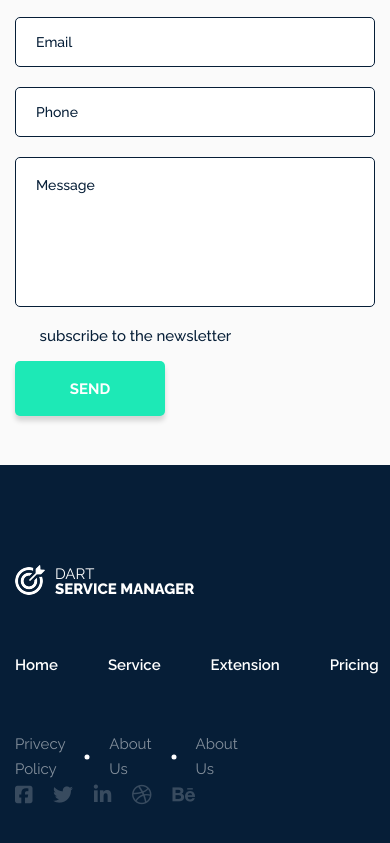
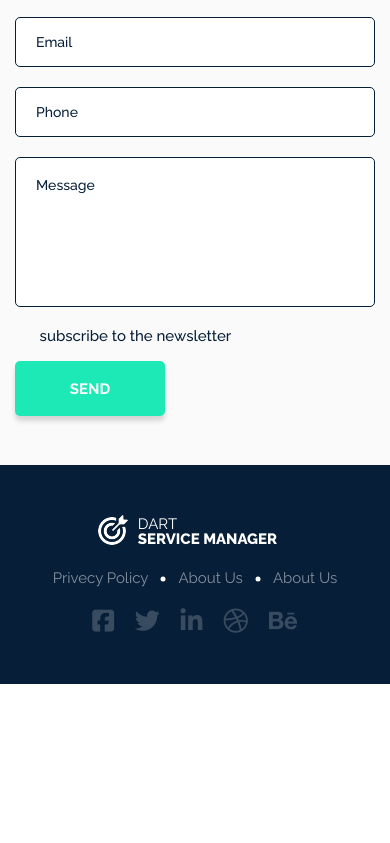
Before and after one commit to nikitakochunov/Dart-Service-Manager, a plain HTML site: page #src/index.html in a window 390 px wide. Shown: the part 4705-5548 px from the top of the page. After the commit the page ends 5389 px from the top, so only its background shows below. Drawn offline with nearby package versions, Linux system fonts and the light colour scheme; files that its build step writes are made by us from their sources; files whose address does not match are found by name; a web font is replaced by a local one.

Commit message:
adaptive footer

```diff
--- a/#src/scss/sections/08 footer.scss
+++ b/#src/scss/sections/08 footer.scss
@@ -19,6 +19,32 @@
   }
   &__menu {
     justify-content: flex-end;
+  }
+  @media (max-width: 1200px) {
+    padding: 80px 0;
+  }
+  @media (max-width: 1000px) {
+    padding: 70px 0;
+  }
+
+  @media (max-width: 768px) {
+    padding: 50px 0;
+    &__row {
+      @include flex(column);
+      align-items: center;
+      justify-content: space-between;
+    }
+
+    &__column {
+      flex: 0 1 auto;
+      &:nth-child(1),
+      &:nth-child(3) {
+        margin-bottom: 17px;
+      }
+      &:nth-child(2) {
+        display: none;
+      }
+    }
   }
 }
 
@@ -56,6 +82,14 @@
       opacity: 1;
     }
   }
+  @media (max-width: 768px) {
+    &__list {
+      margin: 0 -15px;
+    }
+    &__item {
+      padding: 0 15px;
+    }
+  }
 }
 .socials-footer {
   &__list {
@@ -77,6 +111,9 @@
       &:hover {
         opacity: 1;
       }
+      @media (max-width: 768px) {
+        font-size: 25px;
+      }
     }
   }
 }
```
